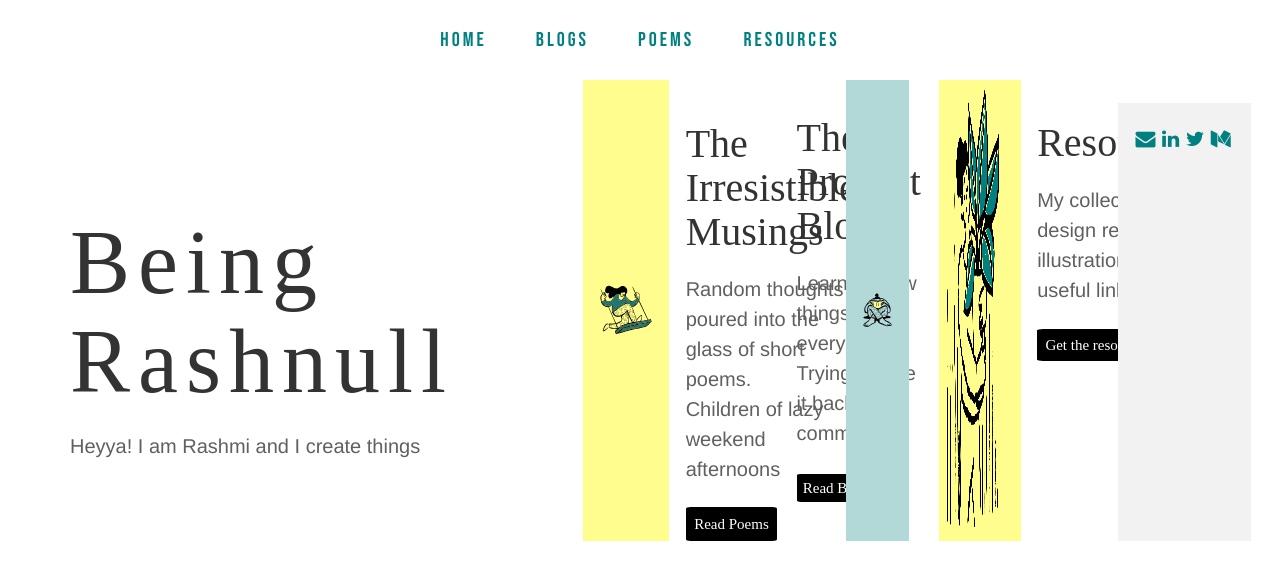
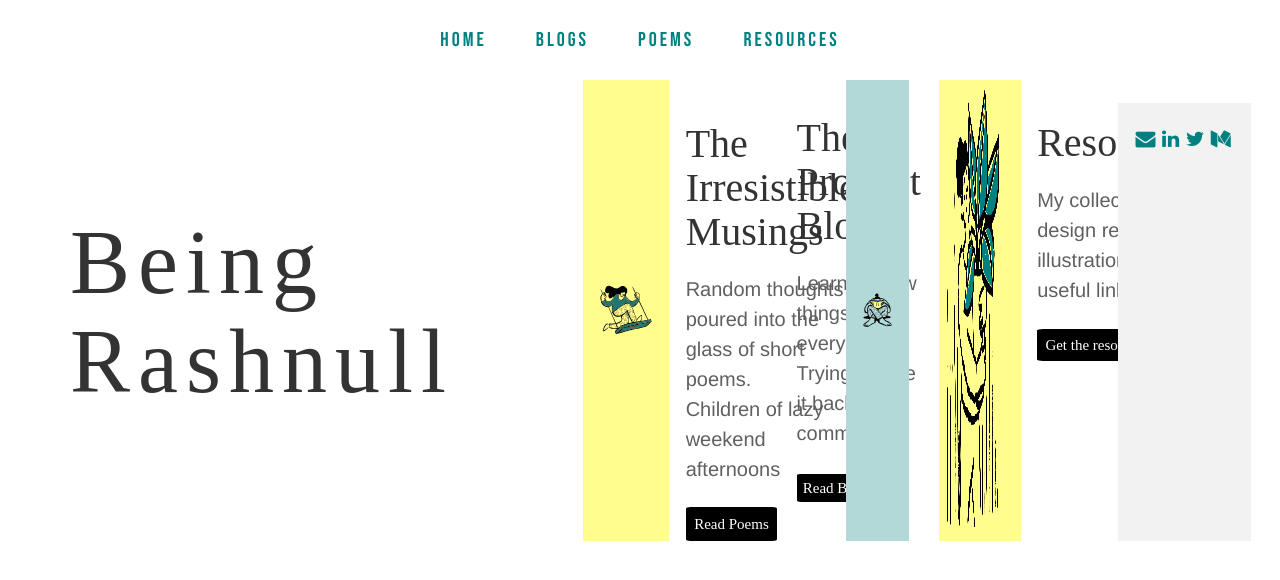
Before and after one commit to Rashmihere/Rashmihere.github.io, a Jekyll site: the page index.html, which Jekyll copies as it is, in a window 1280 px wide. Shown: the top 580 px of the page. Built offline with Jekyll 4.4.1, drawn with Linux system fonts in a browser that asks for light colours; some web fonts are replaced.

Commit message:
Home page

```diff
--- a/index.html
+++ b/index.html
@@ -59,9 +59,9 @@
           <div class ="text-section" style = "padding-left: 0">
               <div class = "title-box" >
               <h1 class = "site-title" style="letter-spacing: 8px;" > Being </h1>
-              <h1 class = "site-title"  style="letter-spacing: 8px;" > Rashnull </h1>
+              <h1 class = "site-title"  style="letter-spacing: 8px;"> Rashnull </h1>
 
-              <h3 class = "text"> Heyya! I am Rashmi and I create things </h3>
+              <!-- <h3 class = "text"> Heyya! I am Rashmi and I create things </h3> -->
 
 
           </div>
--- a/resources.html
+++ b/resources.html
@@ -53,8 +53,8 @@
  </div>
 
  <div class ="page-banner" style = "background-image: url('resources-banner.jpg')">
-  <h1 class = "banner-text"> Resources </h1>
-  <h1 class = "banner-text"> for you</h1>
+  <h1 class = "banner-text"> Resources for you </h1>
+
 </div>
 
 <div class = "blogs-list">
```
